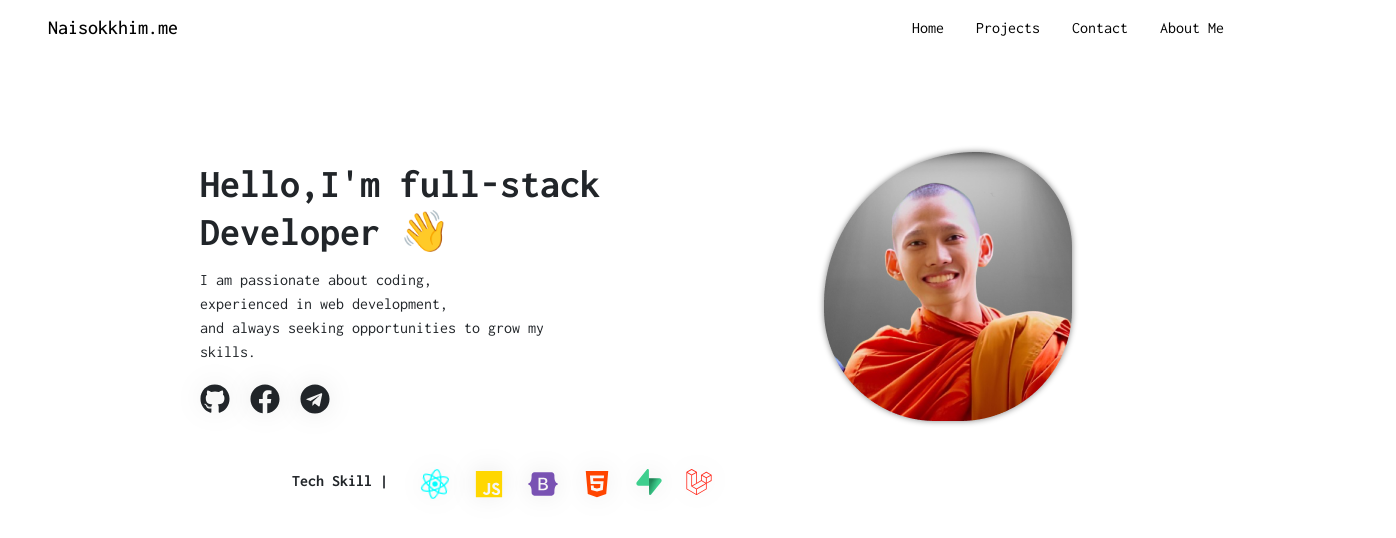
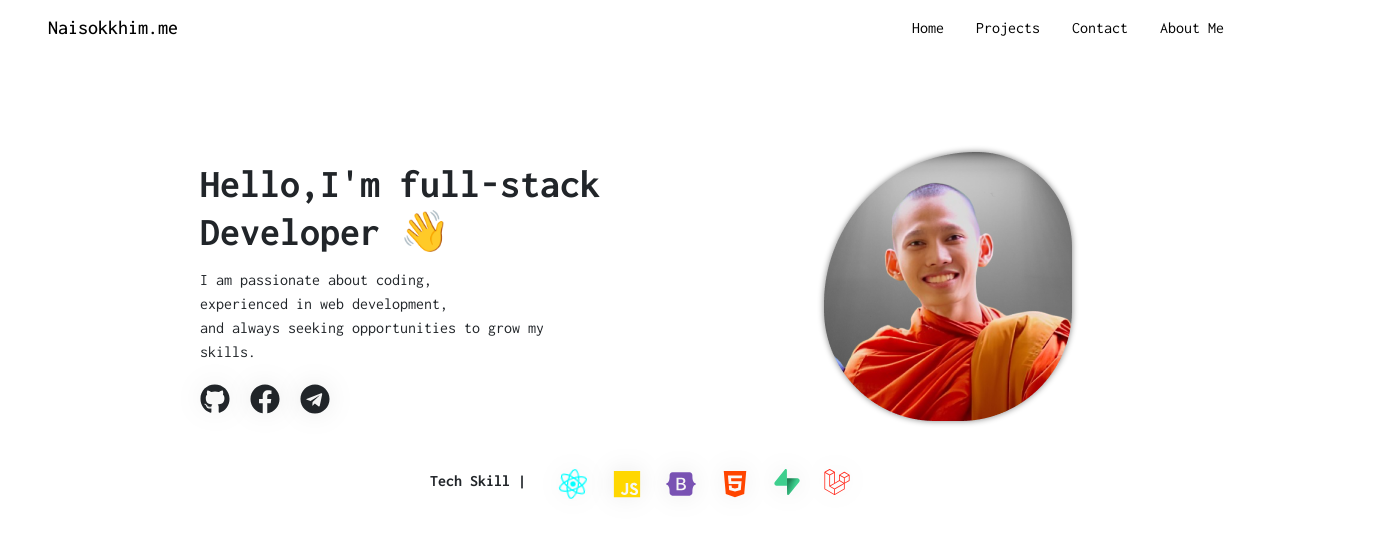
Before and after one commit to Naisokkhim/Persional_Project, a React (Vite) app: page / in a window 1280 px wide. Shown: the top 538 px of the page, 1396 px wide, since content can reach past the window. Built offline with nearby package versions, Linux system fonts and the light colour scheme.

Commit message:
some view edit

```diff
--- a/src/components/Header/Header.jsx
+++ b/src/components/Header/Header.jsx
@@ -3,7 +3,7 @@ import { Navbar, Nav } from 'react-bootstrap'
 import '../../assets/style/Button.css'
 export default function Header() {
   return (
-    <Navbar bg="white" className='justify-content-between '>
+    <Navbar bg="white" className='d-flex justify-content-between '>
       <Navbar.Brand href="#home" style={{color:'black' }} className='mx-5 fw-medium '>Naisokkhim.me</Navbar.Brand>
       <Nav className="mr-auto mx-5 d-flex gap-3">
         <Nav.Link href="#home" style={{color:'black'}}>Home</Nav.Link>
--- a/src/components/LandingPage.jsx
+++ b/src/components/LandingPage.jsx
@@ -51,7 +51,7 @@ export default function LandingPage() {
           />
         </Col>
       </Row>
-      <Row className="w-100 align-items-start" style={{ marginLeft: "24rem" }}>
+      <Row>
         <Col className="d-flex gap-4">
           <p className="fw-bolder  ">Tech Skill |</p>
           <FaReact color="#00FFFF" size={30} className="ms-2 moving onHover" />
```
